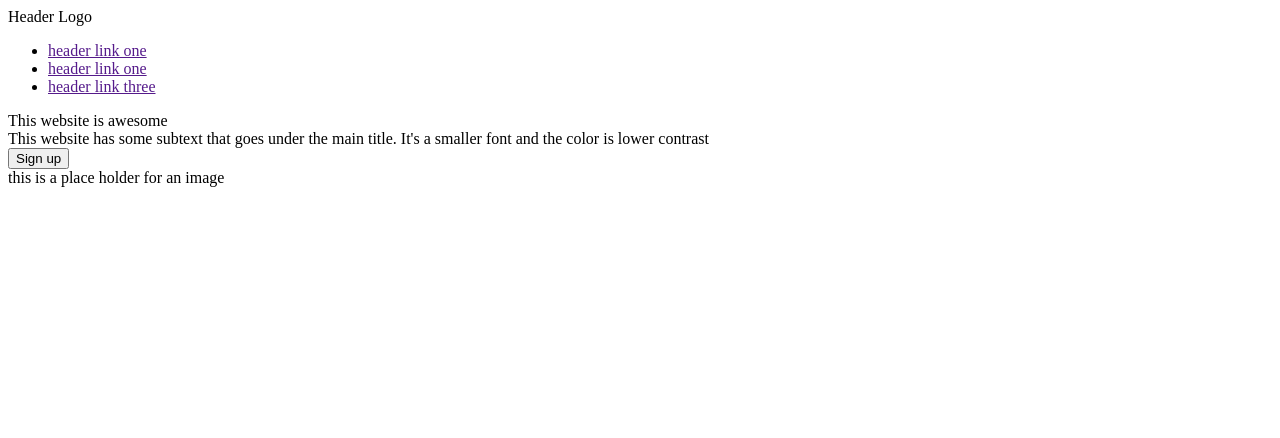
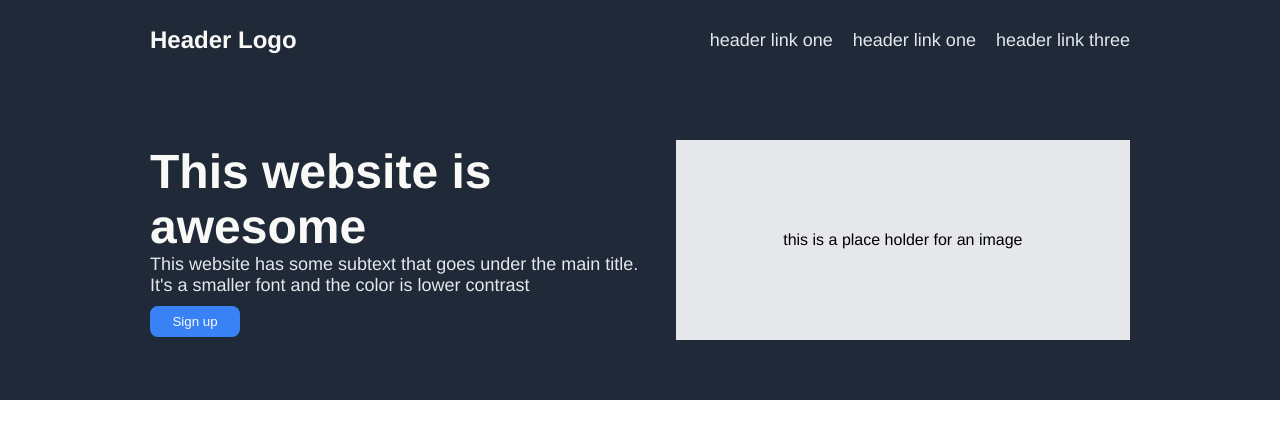
Before and after one commit to fuota/my-first-landing-page, a plain HTML site: page index.html in a window 1280 px wide. Drawn offline with Linux system fonts and the light colour scheme.

Commit message:
Edit HTML and set style for first container

```diff
--- a/index.html
+++ b/index.html
@@ -7,18 +7,23 @@
 </head>
 <body>
     <div class ="first">
-        <div>Header Logo</div>
+        <div class="header">
+            <div class="logo-text">Header Logo</div>
             <ul>
                 <li> <a href="">header link one</a></li>
                 <li> <a href="">header link one</a></li>
                 <li> <a href="">header link three</a></li>
             </ul>
-        <div> This website is awesome</div>
-        <div>This website has some subtext that goes under the main title.
-            It's a smaller font and the color is lower contrast
         </div>
+        <div class="content-first">
+            <div class="left">
+                <div class="main-text"> This website is awesome</div>
+                <div class="secondary-text">This website has some subtext that goes under the main title.
+                    It's a smaller font and the color is lower contrast</div>
                 <button class="button">Sign up</button>
-        <div>this is a place holder for an image</div>
+            </div>
+            <div class="right">this is a place holder for an image</div>
+        </div>
     </div>
 
 </body>
--- a/style.css
+++ b/style.css
@@ -0,0 +1,72 @@
+body {
+    display: flex;
+    flex-direction: column;
+    font-family: Helvetica, sans-serif;
+    margin: 0;
+
+}
+.first {
+    display: flex;
+    flex-direction: column;
+    background-color: #1F2937;
+    padding-left: 150px;
+    padding-right: 150px;
+    height: 400px;
+
+}
+.header {
+    display: flex;
+    align-items: center;
+    justify-content: space-between;
+    height: 80px;
+}
+.logo-text {
+    color: #F9FAF8;
+    font-size: 24px;
+    font-weight: bold;
+}
+ul {
+    list-style: none;
+    display: flex;
+    gap: 20px
+}
+a {
+    text-decoration: none;
+    color: #E5E7EB;
+    font-size: 18px;
+}
+.content-first {
+    display: flex;
+    justify-content: space-between;
+    align-items: center;
+    gap: 30px;
+    flex: 1;
+}
+
+.main-text {
+    color: #F9FAF8;
+    font-weight: 900;
+    font-size: 48px;
+    width: 350px;
+}
+.secondary-text {
+    color: #E5E7EB;
+    font-size: 18px;
+}
+button {
+    background-color: #3882F6;
+    padding: 8px 16px;
+    border-radius: 8px;
+    border: none;
+    color: #F9FAF8;
+    margin-top: 10px;
+    width: 90px;
+}
+.right {
+    width: 800px;
+    height: 200px;
+    background-color: #E5E7EB;
+    display: flex;
+    justify-content: center;
+    align-items: center;
+}
```
Lines whose indentation alone changed are shown as unchanged.
